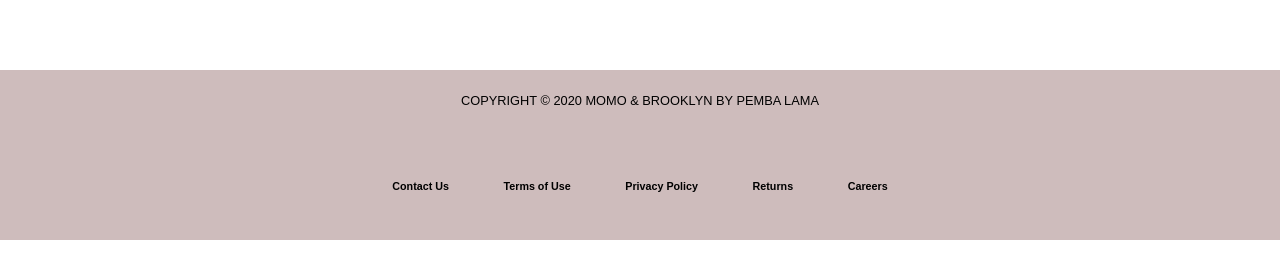
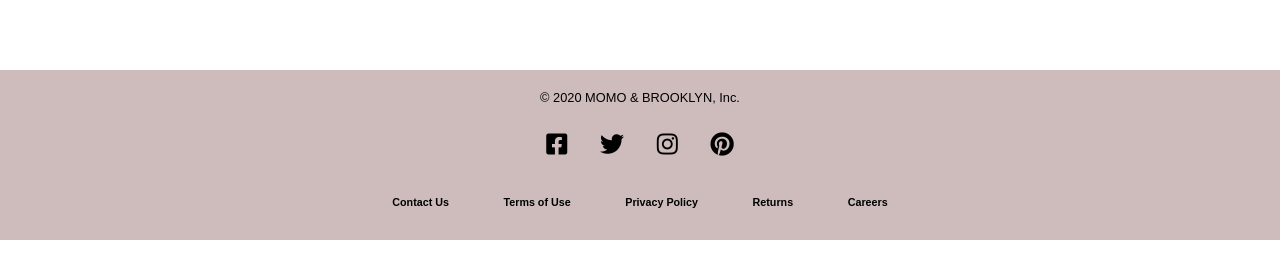
Before and after one commit to pembalama/momoandbrooklyn-ecommerce, a React (Create React App) app: page /#/ in a window 1280 px wide. Shown: the part 226-504 px from the top of the page. Built offline with nearby package versions, Linux system fonts and the light colour scheme; no server answers.

Commit message:
added styling

```diff
--- a/public/index.html
+++ b/public/index.html
@@ -8,6 +8,10 @@
 		<meta
 			name="description"
 			content="Web site created using create-react-app"
+		/>
+		<link
+			href="https://cdnjs.cloudflare.com/ajax/libs/font-awesome/5.9.0/css/all.css"
+			rel="stylesheet"
 		/>
 		<link rel="apple-touch-icon" href="%PUBLIC_URL%/logo192.png" />
 		<!--
@@ -24,7 +28,7 @@
       work correctly both with client-side routing and a non-root public URL.
       Learn how to configure a non-root public URL by running `npm run build`.
     -->
-    <title>React App</title>
+		<title>Momo & Brooklyn</title>
 	</head>
 	<body>
 		<noscript>You need to enable JavaScript to run this app.</noscript>
--- a/src/App.scss
+++ b/src/App.scss
@@ -17,6 +17,14 @@ body {
 
 header {
 	background-color: black;
+}
+
+.current-page {
+	border-bottom: 1px solid #707070;
+}
+
+.current-page:hover {
+	color: #707070;
 }
 
 .wrapper {
--- a/src/Components/About/About.scss
+++ b/src/Components/About/About.scss
@@ -14,7 +14,7 @@
 		width: 100%;
 		background: linear-gradient(rgba(0, 0, 0, 0.05), rgb(0, 0, 0)),
 			url('https://images.unsplash.com/photo-1544967919-44c1ef2f9e7a?ixlib=rb-1.2.1&ixid=eyJhcHBfaWQiOjEyMDd9&auto=format&fit=crop&w=1268&q=80');
-		font-family: 'Oswald', sans-serif;
+		font-family: 'Poppins', sans-serif;
 		align-items: center;
 		background-size: cover;
 		background-position: top;
--- a/src/Components/Footer/Footer.js
+++ b/src/Components/Footer/Footer.js
@@ -5,15 +5,13 @@ import './Footer.scss';
 
 const Footer = () => (
 	<section className="Footer">
-		<div className="legal-info">
-			COPYRIGHT © 2020 MOMO & BROOKLYN BY PEMBA LAMA
+		<div className="legal-info">© 2020 MOMO & BROOKLYN, Inc.</div>
+		<div className="icon">
+			<i className="fab fa-facebook-square"></i>
+			<i className=" fab fa-twitter"></i>
+			<i className="fab fa-instagram"></i>
+			<i className="fab fa-pinterest"></i>
 		</div>
-		{/* <div className="icon">
-			<i className="fab fa-facebook"></i>
-			<i className=" fab fa-instagram"></i>
-			<i className="fab fa-pinterest"></i>
-			<i className="fab fa-youtube"></i>
-		</div> */}
 		<div className="more-info">
 			<h6>Contact Us</h6>
 			<h6>Terms of Use</h6>
--- a/src/Components/Footer/Footer.scss
+++ b/src/Components/Footer/Footer.scss
@@ -1,6 +1,6 @@
 .Footer {
 	display: flex;
-	font-family: 'Oswald', sans-serif;
+	font-family: 'Poppins', sans-serif;
 	flex-direction: column;
 	margin: 0 auto;
 	width: 100%;
@@ -11,15 +11,17 @@
 	background-color: rgb(206, 188, 188);
 	color: black;
 
-	// .icon {
-	// 	display: flex;
-	// 	width: 40%;
-	// 	justify-content: space-around;
-	// 	align-items: ceneter;
-	// }
+	.icon {
+		display: flex;
+		width: 220px;
+		justify-content: space-around;
+		align-items: center;
+		font-size: 1.5rem;
+	}
 	.legal-info {
-		// background-color: black;
 		font-size: 0.8em;
+		padding-top: 1em;
+		padding-bottom: 1em;
 	}
 
 	.more-info {
@@ -60,11 +62,11 @@
 	}
 }
 
-@media (min-width: 1350px) {
-	.more-info {
-		// width: 550px !important;
-		margin: 2em auto;
-		padding: 2em;
-		// background-color: black;
-	}
-}
+// @media (min-width: 1350px) {
+// 	.more-info {
+// 		// width: 550px !important;
+// 		margin: 2em auto;
+// 		padding: 2em;
+// 		// background-color: black;
+// 	}
+// }
--- a/src/Components/Products/Products.scss
+++ b/src/Components/Products/Products.scss
@@ -24,6 +24,14 @@
 	margin-top: 3em;
 }
 
+.current-page {
+	border-bottom: 1px solid #707070;
+}
+
+.current-page:hover {
+	color: #707070;
+}
+
 .product-name,
 .product-price {
 	font-weight: bold;
```
Lines whose indentation alone changed are shown as unchanged.
